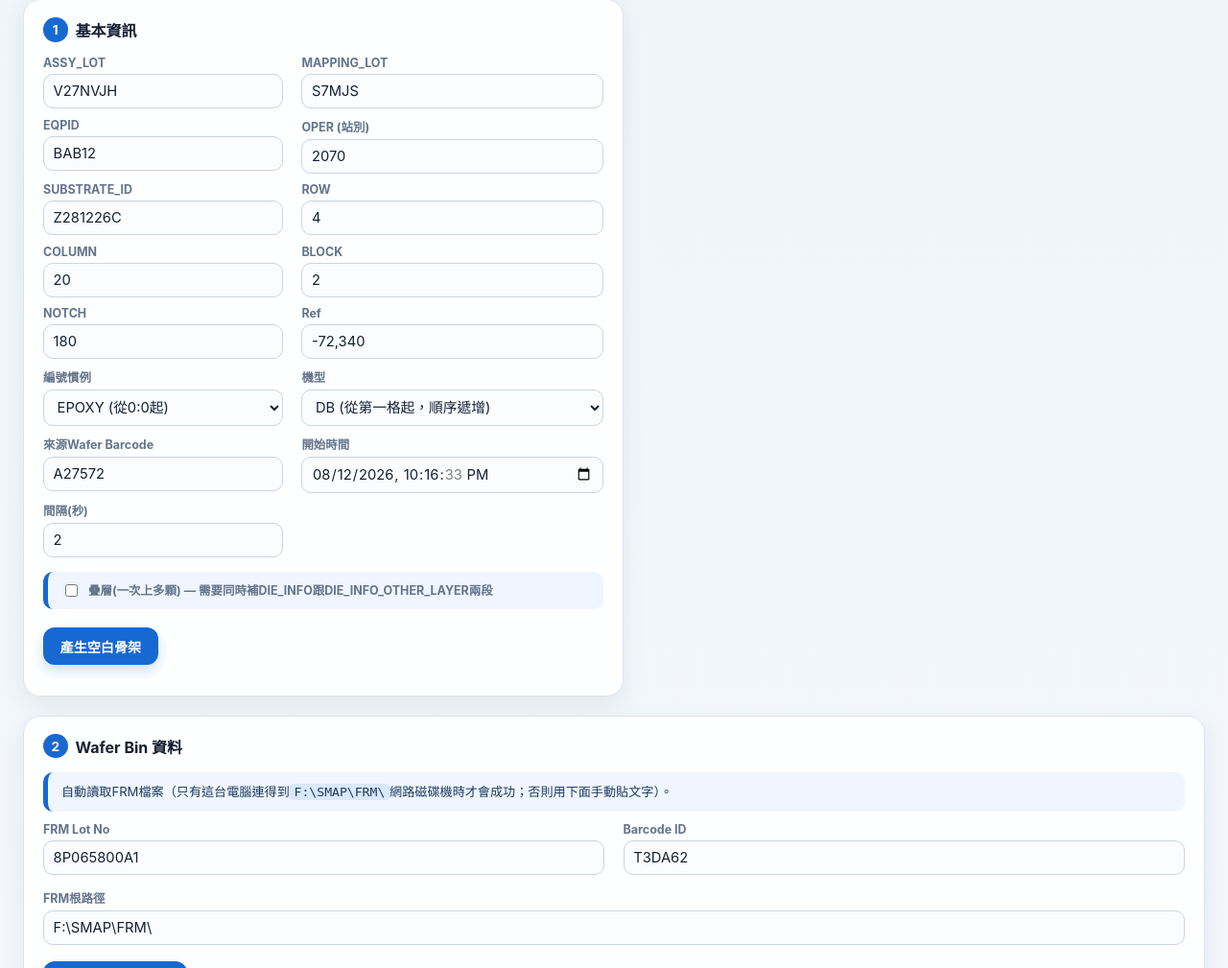
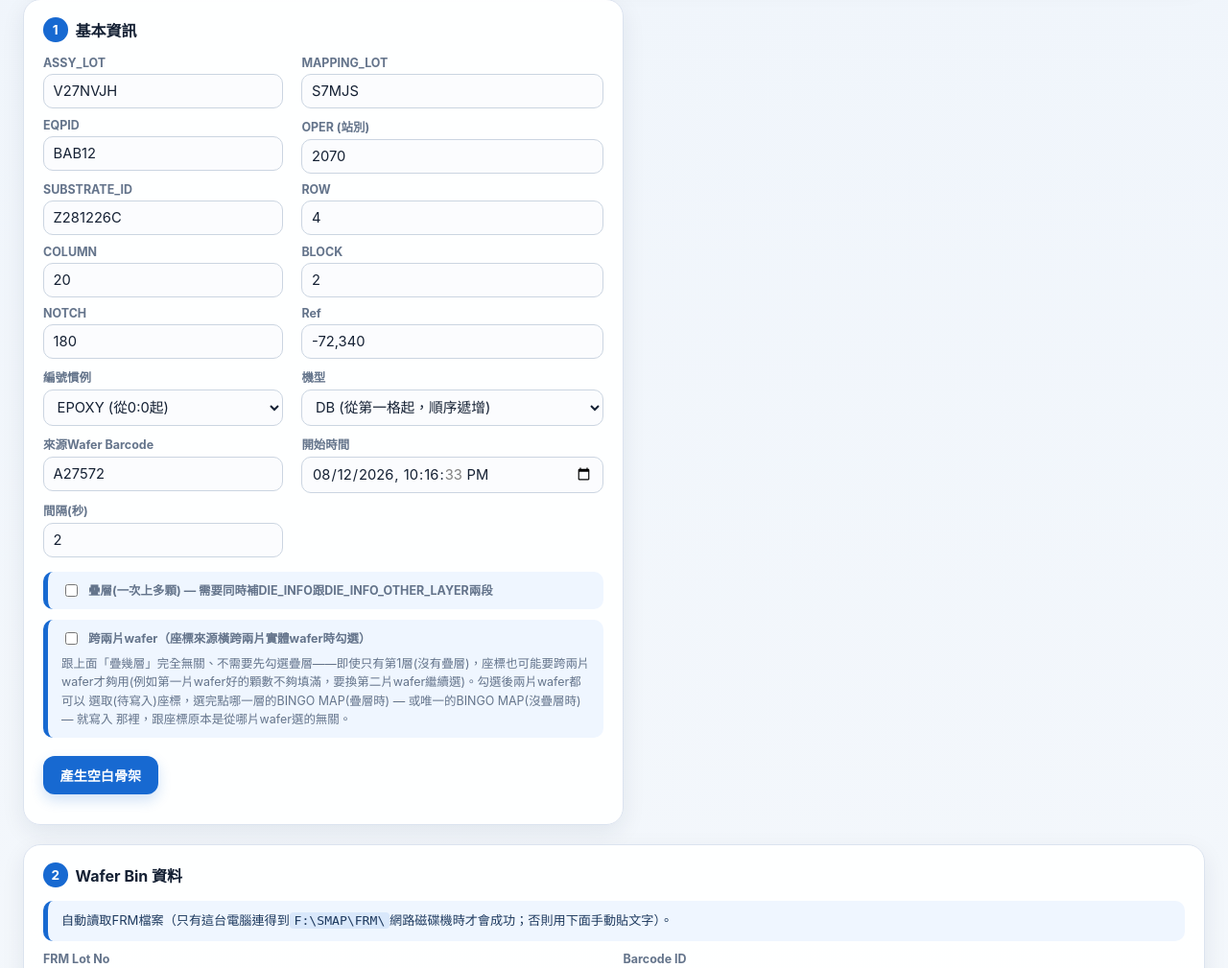
Before and after one commit to yuxian722/stock-dashboard-, a Flask app: page / in a window 1280 px wide. Shown: the part 664-1673 px from the top of the page at 96% size. Run offline with Flask 3, Linux system fonts and the light colour scheme.

Commit message:
補資料頁：「跨兩片wafer」不再需要先勾選「疊層」
使用者回報跨兩片wafer的情境也可能發生在第1層(完全沒有疊層時)——例如
第一片wafer好的顆數不夠填滿目標數量，要換第二片wafer繼續選，這跟有
沒有堆疊多層完全無關。

但「跨兩片wafer」勾選框(#multi-wafer-field)原本被放在「疊層(一次上
多顆)」的條件顯示區塊裡，沒勾疊層就看不到也用不了，等於間接把「wafer
片數跟疊幾層互相獨立」這個上一版才修好的設計原則，在UI層又重新綁死了
一次。

- HTML：把「跨兩片wafer」勾選框移出疊層的條件顯示區塊，改成永遠可見
  的獨立notice區塊，更新說明文字強調「即使只有第1層也可能需要跨兩片」
- app.js：拿掉multi_layer_enabled變動時連動隱藏/重置multi-wafer-field
  的邏輯(顯示切換、以及unchecked時強制multiWaferEnabled=false)；只有
  loadTemplate()還是預設重置成單wafer(範本檔案本來就不記錄wafer面板
  資訊，這個重置合理，不受這次修正影響)

用Playwright驗證：沒勾疊層時「跨兩片wafer」仍然可見可勾選、勾選後
第二張wafer圖出現且BINGO MAP仍是唯一一張、兩片wafer選的座標可以一起
寫入同一層、切換疊層開關不會意外重置跨兩片wafer狀態、單層跨兩片wafer
情境可以正常產生檔案(不會多出DIE_INFO_OTHER_LAYER段)。

```diff
--- a/webapp/static/app.js
+++ b/webapp/static/app.js
@@ -269,7 +269,9 @@ async function loadTemplate(text) {
   document.getElementById("multi_layer_enabled").checked = multiLayerEnabled;
   document.getElementById("num_layers").value = numLayers;
   document.getElementById("multi-layer-fields").style.display = multiLayerEnabled ? "" : "none";
-  document.getElementById("multi-wafer-field").style.display = multiLayerEnabled ? "" : "none";
+  // "跨兩片wafer" is independent of layer count (see the change handler
+  // below) — a template carries no notion of "which physical wafer panel"
+  // either way, so it always resets to the single-wafer default on load.
   multiWaferEnabled = false;
   document.getElementById("multi_wafer_enabled").checked = false;
 
@@ -970,11 +972,10 @@ document.getElementById("btn-generate").addEventListener("click", generateStrate
 document.getElementById("multi_layer_enabled").addEventListener("change", (e) => {
   multiLayerEnabled = e.target.checked;
   document.getElementById("multi-layer-fields").style.display = multiLayerEnabled ? "" : "none";
-  document.getElementById("multi-wafer-field").style.display = multiLayerEnabled ? "" : "none";
-  if (!multiLayerEnabled) {
-    multiWaferEnabled = false;
-    document.getElementById("multi_wafer_enabled").checked = false;
-  }
+  // "跨兩片wafer" (multiWaferEnabled) is deliberately NOT touched here —
+  // it's independent of layer count (see the header notice text): even a
+  // plain single-layer (第1層 only, no stacking) job can need two
+  // physical wafers if one alone doesn't have enough good die.
   resetLayerState();
   rebuildLayerUi();
   renderAll();
--- a/webapp/templates/index.html
+++ b/webapp/templates/index.html
@@ -75,13 +75,19 @@
         <label style="max-width:160px">疊幾層 <input id="num_layers" type="number" value="2" min="2" max="16"></label>
         <p class="hint" style="font-size:0.78rem;color:var(--muted);margin:0.4rem 0 0">
           每層的f9會自動編號1~N(最後一層＝目前層，寫入DIE_INFO；其餘各層寫入DIE_INFO_OTHER_LAYER)，不用手動填。
-          Wafer片數(下面的「跨兩片wafer」)跟疊幾層無關——不管疊幾層，選wafer座標之後都是點進哪一層的
-          BINGO MAP才決定寫入哪一層。
         </p>
       </div>
-      <label id="multi-wafer-field" style="flex-direction:row;align-items:center;gap:0.5rem;font-weight:700;margin-top:0.6rem;display:none">
-        <input type="checkbox" id="multi_wafer_enabled" style="width:auto"> 跨兩片wafer（兩片wafer都可以點選，選完座標後點哪一層的BINGO MAP就寫入哪一層）
+    </div>
+    <div class="notice" style="margin-top:0.6rem">
+      <label id="multi-wafer-field" style="flex-direction:row;align-items:center;gap:0.5rem;font-weight:700">
+        <input type="checkbox" id="multi_wafer_enabled" style="width:auto"> 跨兩片wafer（座標來源橫跨兩片實體wafer時勾選）
       </label>
+      <p class="hint" style="font-size:0.78rem;color:var(--muted);margin:0.4rem 0 0">
+        跟上面「疊幾層」完全無關、不需要先勾選疊層——即使只有第1層(沒有疊層)，座標也可能要跨兩片
+        wafer才夠用(例如第一片wafer好的顆數不夠填滿，要換第二片wafer繼續選)。勾選後兩片wafer都可以
+        選取(待寫入)座標，選完點哪一層的BINGO MAP(疊層時) — 或唯一的BINGO MAP(沒疊層時) — 就寫入
+        那裡，跟座標原本是從哪片wafer選的無關。
+      </p>
     </div>
     <button id="btn-blank">產生空白骨架</button>
     <p id="blank-status"></p>
```
Also changed, not shown: webapp/README.md.
